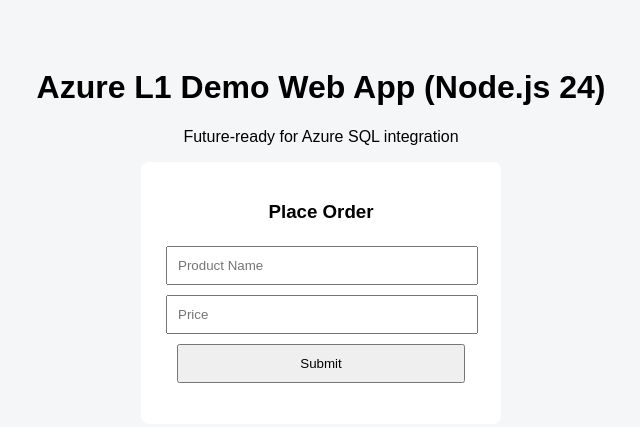
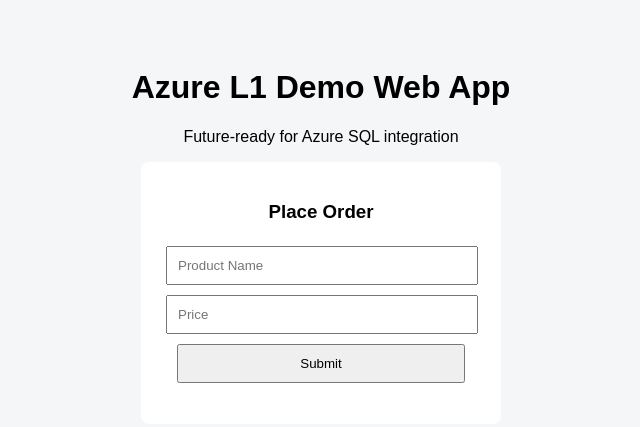
Before and after one commit to mayanksharmaexperiments/azure-node-web-app, a website: page public/index.html in a window 1280 px wide. Shown: the whole page, without its empty margins (319-959 px from the left). Drawn offline with Linux system fonts and the light colour scheme.

Commit message:
Change title of website

```diff
--- a/public/index.html
+++ b/public/index.html
@@ -9,7 +9,7 @@
     </style>
 </head>
 <body>
-    <h1>Azure L1 Demo Web App (Node.js 24)</h1>
+    <h1>Azure L1 Demo Web App</h1>
     <p>Future-ready for Azure SQL integration</p>
 
     <div class="card">
```
